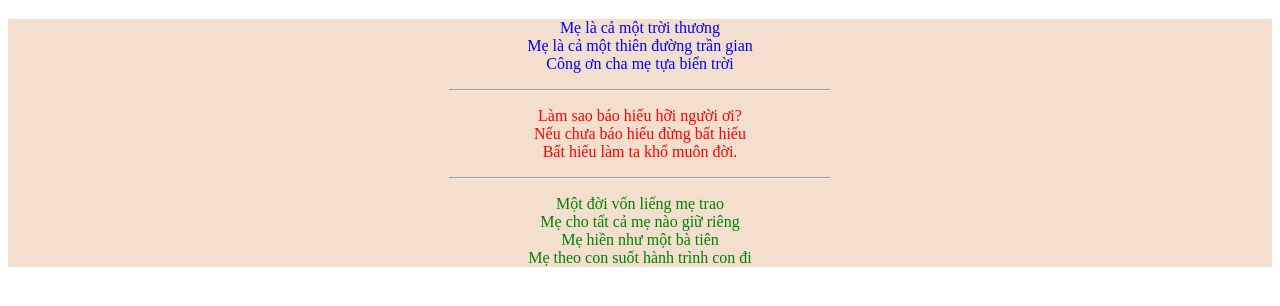
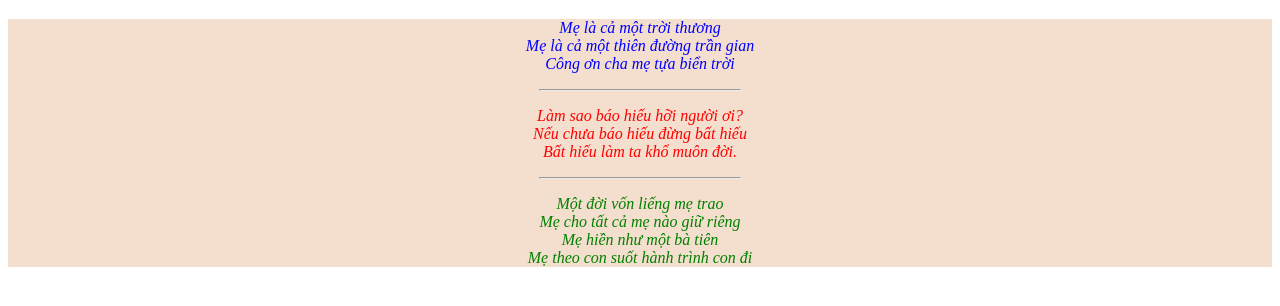
Before and after one commit to PhamTienThanhCong/Lap_Trinh_Web_Co_Ban, a plain HTML site: page TH HTML 02/index.html in a window 1280 px wide. Shown: the part 206-512 px from the top of the page. Drawn offline with Linux system fonts and the light colour scheme.

Commit message:
add file

```diff
--- a/TH HTML 2/index.html
+++ b/TH HTML 02/index.html
@@ -22,26 +22,31 @@
 
     <div style="background: rgba(233, 191, 157, 0.507)">
         <p align='center' style="color: blue">
+            <i>
             Mẹ là cả một trời thương
             <br>
             Mẹ là cả một thiên đường trần gian
             <br>
             Công ơn cha mẹ tựa biển trời
+            </i>
         </p>
 
-        <hr width="30%">
+        <hr width="200px">
 
         <p align='center' style="color: red">
+            <i>
                 Làm sao báo hiếu hỡi người ơi?
                 <br>
                 Nếu chưa báo hiếu đừng bất hiếu
                 <br>
                 Bất hiếu làm ta khổ muôn đời.
+            </i>
         </p>
 
-        <hr width="30%">
+        <hr width="200px">
 
         <p align='center' style="color: green">
+            <i>
                 Một đời vốn liếng mẹ trao
                 <br>
                 Mẹ cho tất cả mẹ nào giữ riêng
@@ -49,6 +54,7 @@
                 Mẹ hiền như một bà tiên
                 <br>
                 Mẹ theo con suốt hành trình con đi
+            </i>
         </p>
     </div>
 </body>
```
Also changed, not shown: index.html (+1 -1 lines). Lines whose indentation alone changed are shown as unchanged.
